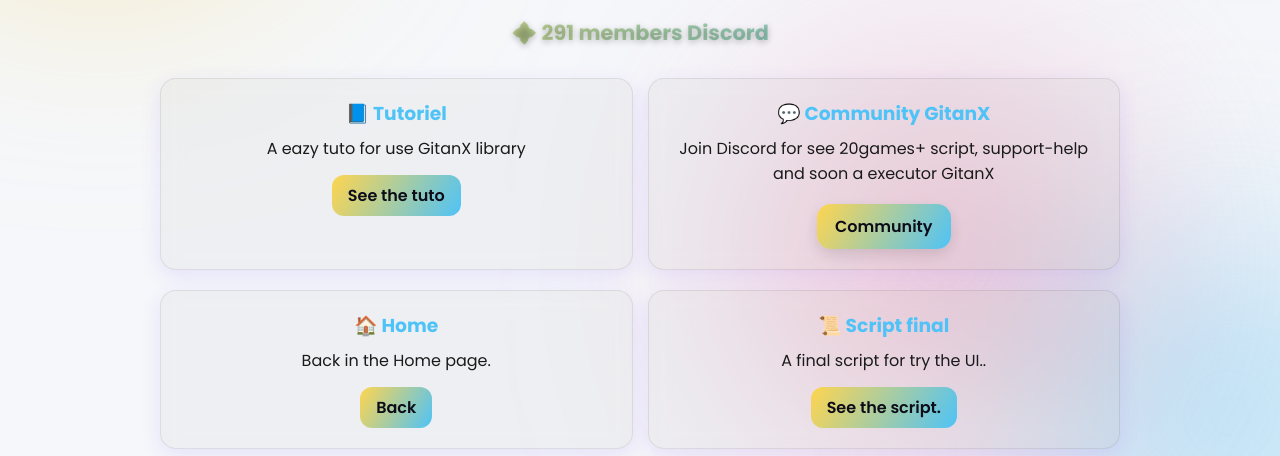
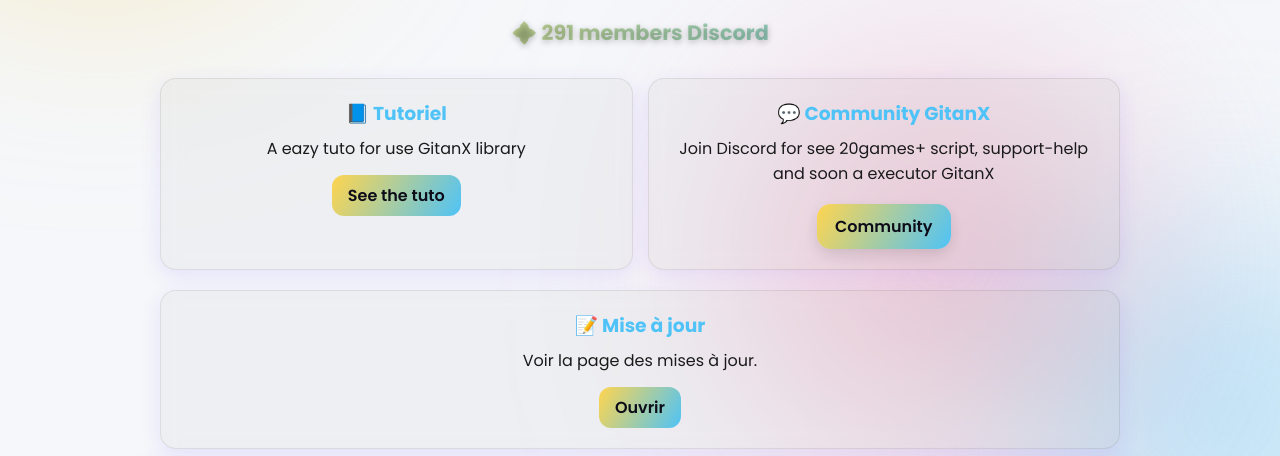
Before and after one commit to GitanX/GitanX-site, a plain HTML site: page index.html in a window 1280 px wide. Shown: the part 310-766 px from the top of the page. Drawn offline with Linux system fonts and the light colour scheme.

Commit message:
Update index.html

```diff
--- a/index.html
+++ b/index.html
@@ -459,13 +459,15 @@
 </section>
 
 
-    <!-- Cartes grises -->
     <section class="card-grid" aria-hidden="false">
-      <article class="card" aria-labelledby="home-title">
-        <h3 id="home-title">🏠 Home</h3>
-        <p>Back in the Home page.</p>
-        <a href="#intro">Back</a>
-      </article>
+  <article class="card" aria-labelledby="update-title">
+    <h3 id="update-title">📝 Mise à jour</h3>
+    <p>Voir la page des mises à jour.</p>
+    <!-- lien vers la deuxième page -->
+    <a href="page2.html">Ouvrir</a>
+  </article>
+</section>
+
 
       <article class="card" aria-labelledby="script-title">
         <h3 id="script-title">📜 Script final</h3>
```
